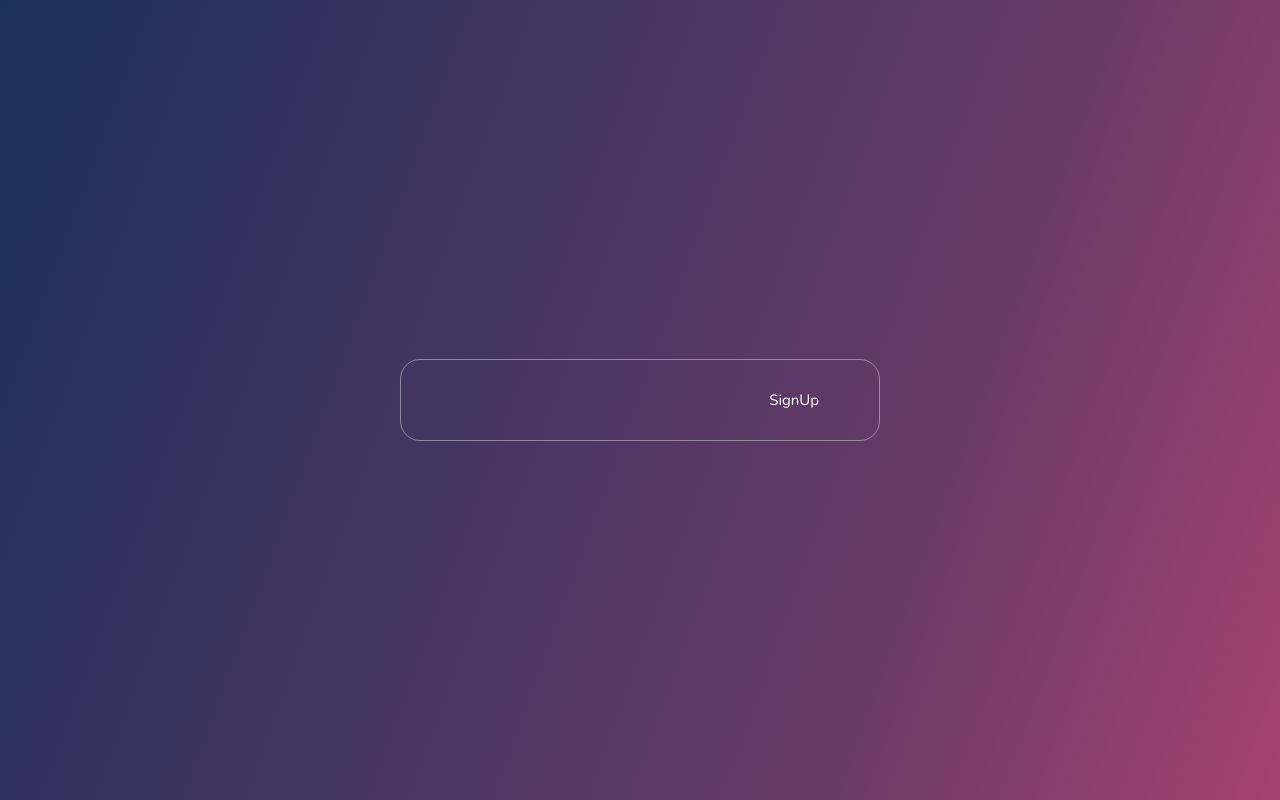
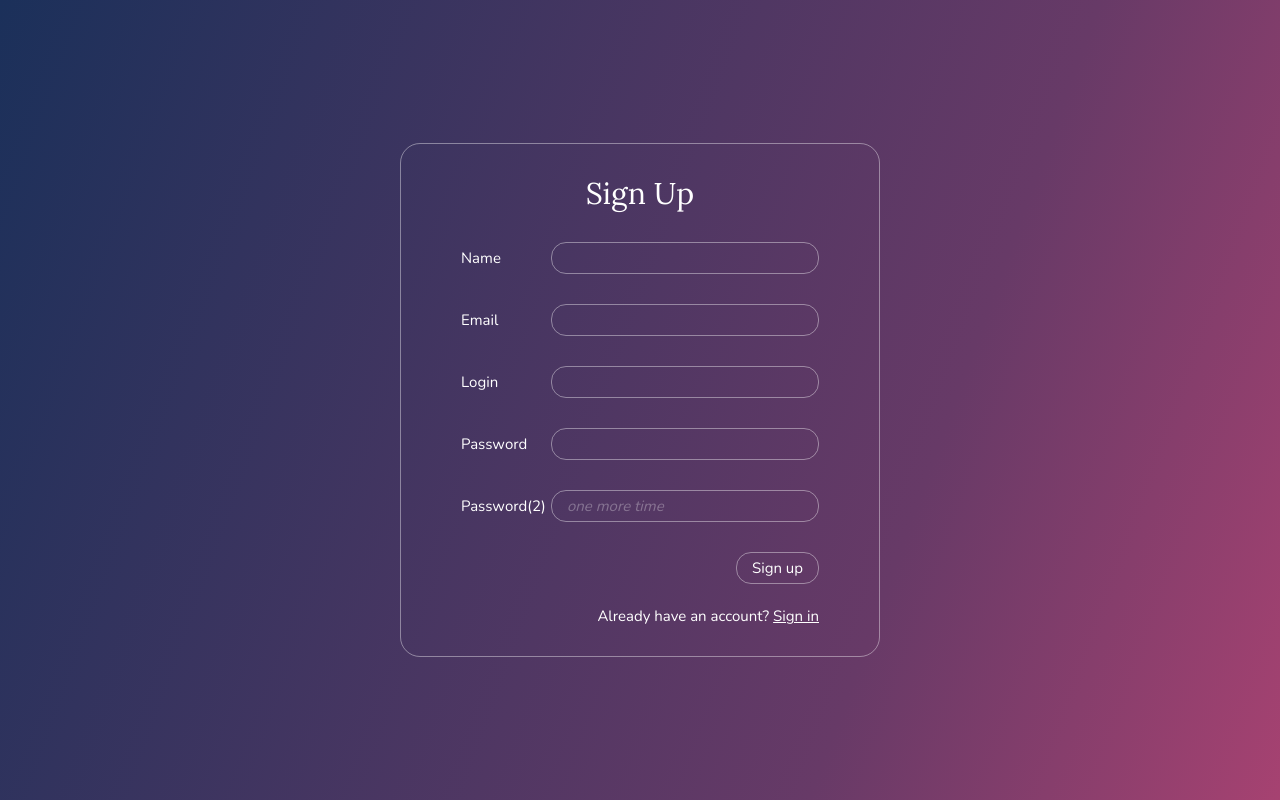
Before and after one commit to sincerely-manny/messenger.nextjs, a Next.js app: page /sign-up in a window 1280 px wide. Built offline with nearby package versions, Linux system fonts and the light colour scheme.

Commit message:
SignUp page

```diff
--- a/app/(auth)/auth.scss
+++ b/app/(auth)/auth.scss
@@ -16,8 +16,6 @@
 
         border: 1px solid $white40;
         border-radius: 20px;
-        // backdrop-filter: invert(100%);
-        // color: $dark-blue;
 
         .form-title {
             margin: 0 0 1em;
--- a/app/(auth)/sign-up/page.tsx
+++ b/app/(auth)/sign-up/page.tsx
@@ -1,7 +1,74 @@
+'use client';
+
+import Link from 'next/link';
+import * as Yup from 'yup';
+import { StyledForm, StyledFormTypes } from '../../../components/StyledForm';
+import fonts from '../../../scss/fonts';
+
+type SignInInputs = {
+    name?: string,
+    email: string,
+    login: string,
+    password: string,
+    confirmPassword: string,
+};
+
+const SignInSchema = Yup.object().shape({
+    name: Yup.string()
+        .ensure()
+        .trim()
+        .max(30, 'Name shouldn&apos;t be longer than 30 symbols'),
+    email: Yup.string()
+        .email('Please enter a valid e-mail')
+        .required('E-mail is required'),
+    login: Yup.string()
+        .trim()
+        .min(2, 'Login shoud be longer than 1 symbol')
+        .max(30, 'Login shouldn&apos;t be longer than 30 symbols')
+        .matches(/^[a-z0-9_-]+$/i, 'Numbers and english letters only')
+        .required('Login is required'),
+    password: Yup.string()
+        .matches(/^(?=.*[A-Za-z])(?=.*\d)[A-Za-z\d]{8,}$/, 'Password shoud be minimum 8 characters and contain at least one letter and a number')
+        .required('Please input your password'),
+    confirmPassword: Yup.string()
+        .oneOf([Yup.ref('password'), null], 'Passwords must match')
+        .required('Please input your password'),
+});
+
 export default function SignUp() {
+    const submitHandler: StyledFormTypes.Handler<SignInInputs> = (
+        values,
+        actions,
+    ) => {
+        console.log(values);
+        actions.setSubmitting(false);
+    };
     return (
-        <div>
-            SignUp
-        </div>
+        <>
+            <h1 className={`form-title ${fonts.lora.className}`}>Sign Up</h1>
+            <StyledForm<SignInInputs>
+                yupValidationSchema={SignInSchema}
+                initialValues={{
+                    login: '', password: '', name: '', confirmPassword: '', email: '',
+                }}
+                onSubmit={submitHandler}
+                inputsList={[
+                    { type: 'text', name: 'name', label: 'Name' },
+                    { type: 'text', name: 'email', label: 'Email' },
+                    { type: 'text', name: 'login', label: 'Login' },
+                    { type: 'password', name: 'password', label: 'Password' },
+                    {
+                        type: 'password', name: 'confirmPassword', label: 'Password(2)', placeholder: 'one more time',
+                    },
+                    { type: 'submit', name: 'submit', label: 'Sign up' },
+                ]}
+            />
+            <p className="diff-auth-option-link">
+                Already have an account?&nbsp;
+                <Link href="/sign-in">
+                    Sign in
+                </Link>
+            </p>
+        </>
     );
 }
--- a/components/StyledForm/StyledForm.scss
+++ b/components/StyledForm/StyledForm.scss
@@ -24,6 +24,12 @@ form.styled-form {
             outline: 0;
 
             transition: border 0.2s, background 0.2s;
+
+            &::placeholder {
+                font-family: inherit;
+                font-style: italic;
+                color: $white30;
+            }
 
             &:hover,
             &:focus,
--- a/components/StyledForm/StyledForm.tsx
+++ b/components/StyledForm/StyledForm.tsx
@@ -14,7 +14,7 @@ export default function StyledForm<Values extends FormikValues>(props: StyledFor
             validationSchema={yupValidationSchema}
             onSubmit={onSubmit}
         >
-            { ({ errors, touched }) => (
+            { ({ errors, touched, isSubmitting }) => (
                 <Form className={`styled-form ${className || ''}`}>
                     {
                         inputsList.map((input) => {
@@ -40,7 +40,7 @@ export default function StyledForm<Values extends FormikValues>(props: StyledFor
                             }
                             const anyError = inputsList.some(({ name: n }) => errors[n]);
                             return (
-                                <Field name="submit" type="submit" value="Sign in" disabled={anyError} key={id} />
+                                <Field name={name} type="submit" value={label} disabled={anyError || isSubmitting} key={id} />
                             );
                         })
                     }
```
